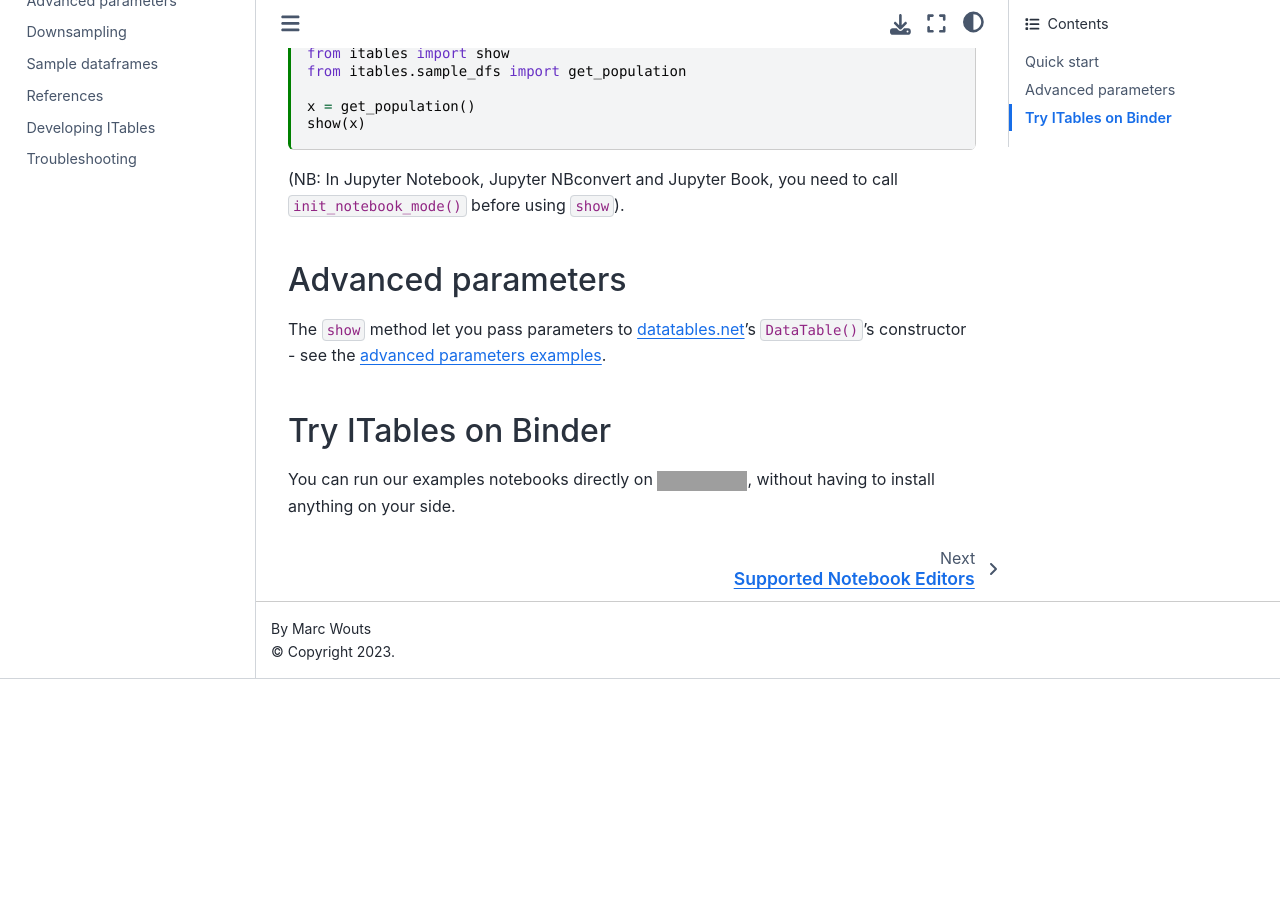
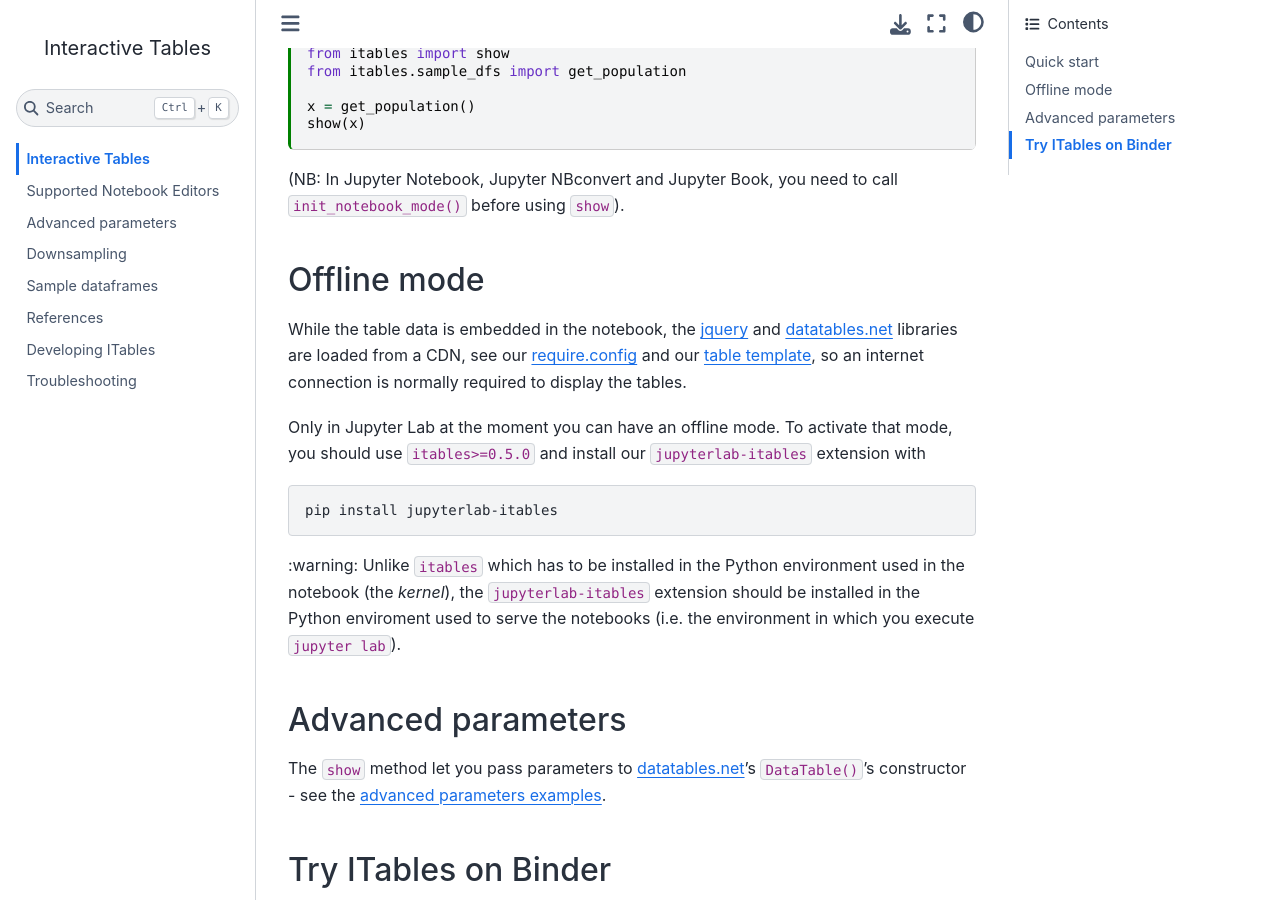
Before and after one commit to mwouts/itables, a Jupyter Book: the page built from docs/quick_start.md, in a window 1280 px wide and 900 px high, scrolled down 771 px. Built offline with Jupyter Book 1.0.4 settings and Sphinx 7.4.7 and the Sphinx Book theme 1.1.4, drawn with Linux system fonts in a browser that asks for light colours; before the commit the page ends 1450 px from its top, so only the background shows below that; grey boxes are pictures that could not be loaded.

Commit message:
Document the offline mode

````diff
--- a/docs/quick_start.md
+++ b/docs/quick_start.md
@@ -61,6 +61,17 @@ show(x)
 
 (NB: In Jupyter Notebook, Jupyter NBconvert and Jupyter Book, you need to call `init_notebook_mode()` before using `show`).
 
+## Offline mode
+
+While the table data is embedded in the notebook, the [jquery](https://jquery.com/) and [datatables.net](https://datatables.net/) libraries are loaded from a CDN, see our [require.config](https://github.com/mwouts/itables/blob/main/itables/javascript/load_datatables_connected.js) and our [table template](https://github.com/mwouts/itables/blob/main/itables/datatables_template.html), so an internet connection is normally required to display the tables.
+
+Only in Jupyter Lab at the moment you can have an offline mode. To activate that mode, you should use `itables>=0.5.0` and install our `jupyterlab-itables` extension with
+```shell
+pip install jupyterlab-itables
+```
+
+:warning: Unlike `itables` which has to be installed in the Python environment used in the notebook (the _kernel_), the `jupyterlab-itables` extension should be installed in the Python enviroment used to serve the notebooks (i.e. the environment in which you execute `jupyter lab`).
+
 ## Advanced parameters
 
 The `show` method let you pass parameters to [datatables.net](https://datatables.net/)'s `DataTable()`'s constructor - see the [advanced parameters examples](advanced_parameters.md).
````
Also changed, not shown: docs/troubleshooting.md (+1 -1 lines).
